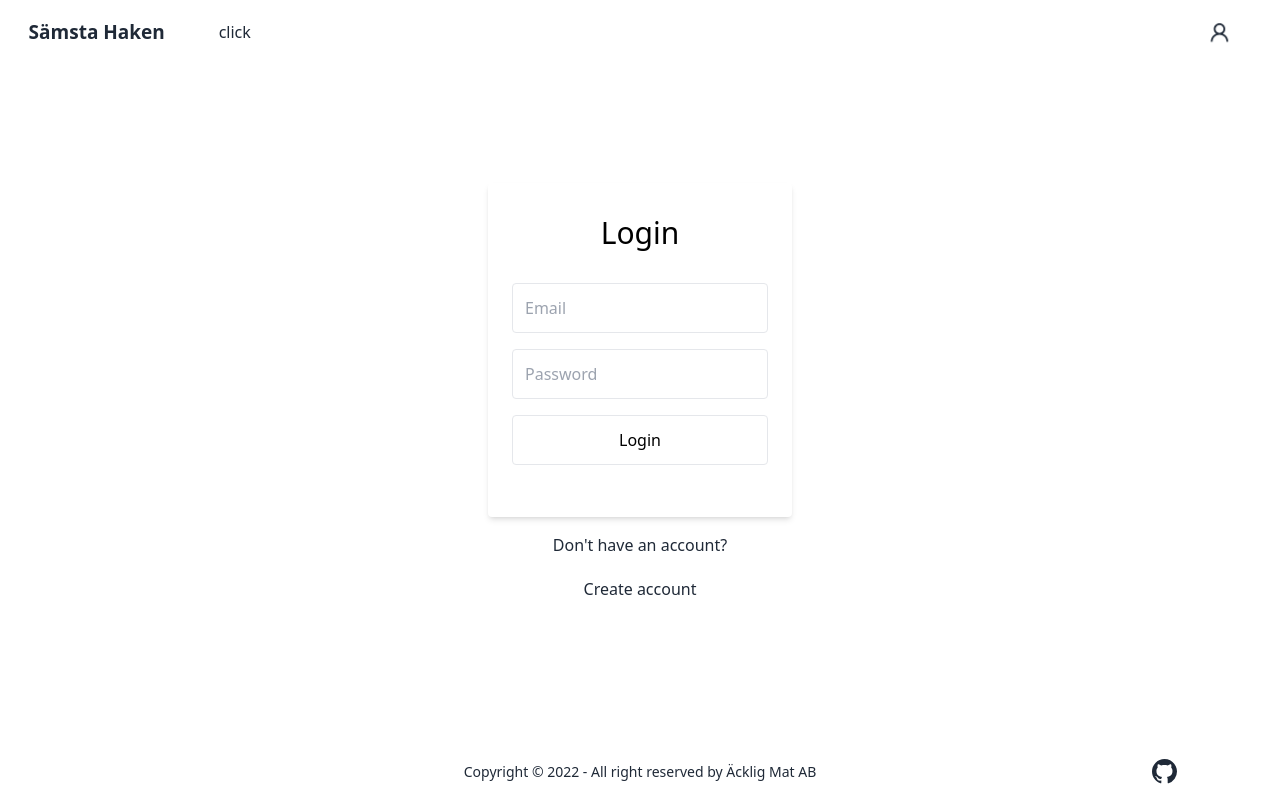
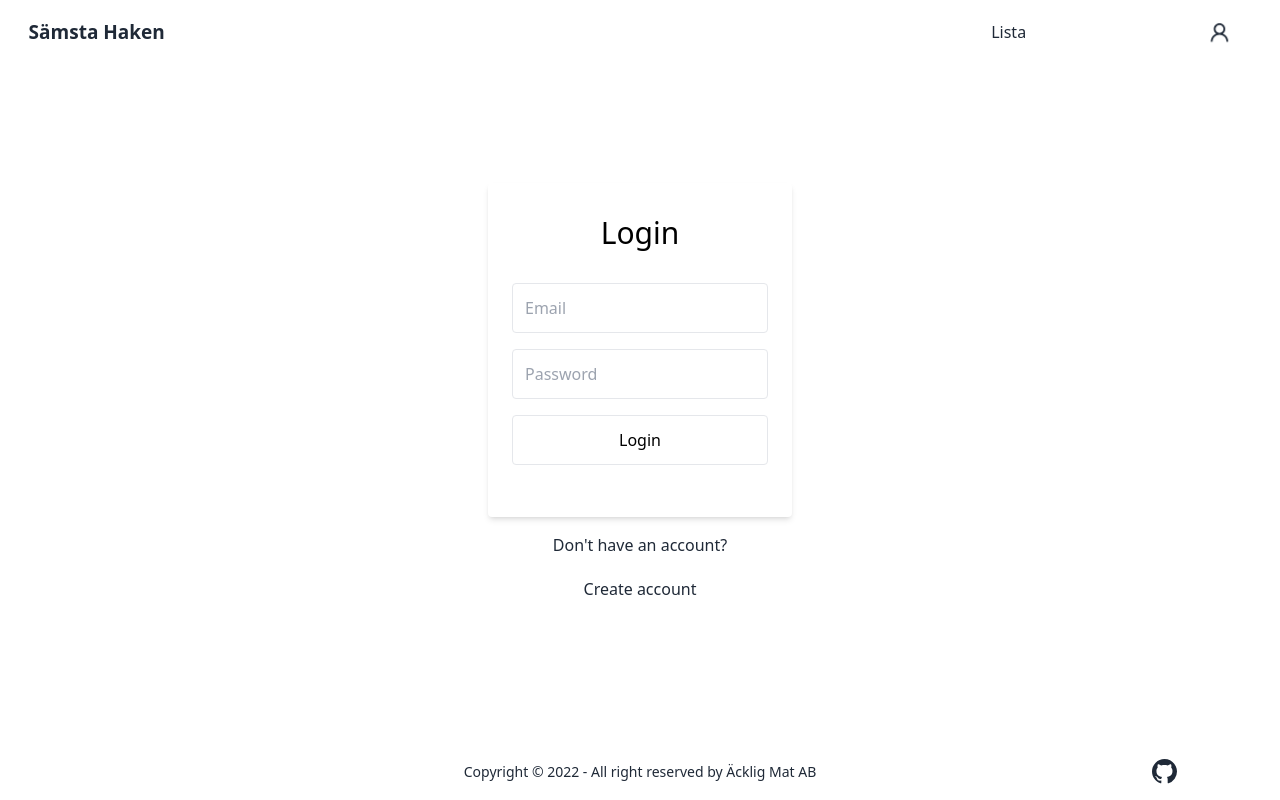
Before and after one commit to Tsubarah/samsta-haken, a React (Vite) app: page /login in a window 1280 px wide. Shown: the top 800 px of the page. Built offline with nearby package versions, Linux system fonts and the light colour scheme; no server answers; the database is empty.

Commit message:
moved list button

```diff
--- a/src/components/NavBar.jsx
+++ b/src/components/NavBar.jsx
@@ -25,9 +25,16 @@ const NavBar = () => {
 	return (
 		<>
 			{/* Mobile view */}
-      <div className="navbar bg-base-100 px-4 lg:hidden">
+			<div className="navbar bg-base-100 px-4 lg:hidden grid grid-cols-12">
 				{/* Search bar */}
-        <SearchForm className={"w-full"} />
+				<SearchForm className={"col-span-11"} />
+
+				<button
+					className="col-start-12 justify-self-center"
+					onClick={() => setDrawerIsOpen(!drawerIsOpen)}
+				>
+					Lista
+				</button>
 			</div>
 
 			{/* Desktop view */}
@@ -37,18 +44,22 @@ const NavBar = () => {
 						Sämsta Haken
 					</h1>
 				</Link>
+
+				<SearchForm className={`w-full col-start-4 col-end-10 ${hidden}`} />
+
 				<button
-          className="col-start-3"
-          onClick={() => setDrawerIsOpen(!drawerIsOpen)}>
-          click
+					className="col-start-10 justify-self-center"
+					onClick={() => setDrawerIsOpen(!drawerIsOpen)}
+				>
+					Lista
 				</button>
-        <SearchForm className={`w-full col-start-5 col-end-11 ${hidden}`} />
 
 				<button
 					className={`col-start-11 justify-self-end gap-2 ${hidden}`}
 					onClick={() => {
 						isAdmin ? setShowAdminForm(!showAdminForm) : setShowTips(!showTips);
-          }}>
+					}}
+				>
 					<HiOutlinePencil size={20} />
 					{isAdmin ? (
 						<span className="btm-nav-label">Registrera</span>
@@ -63,7 +74,8 @@ const NavBar = () => {
 					</label>
 					<ul
 						tabIndex={0}
-            className="mt-3 p-2 shadow menu menu-compact dropdown-content bg-base-100 rounded-box w-52">
+						className="mt-3 p-2 shadow menu menu-compact dropdown-content bg-base-100 rounded-box w-52"
+					>
 						<li>
 							{isAdmin && (
 								<Link to="/admin" className="justify-between">
--- a/src/components/SearchForm.jsx
+++ b/src/components/SearchForm.jsx
@@ -49,7 +49,6 @@ const SearchForm = ({ className }) => {
 
 	useEffect(() => {
 		if (positionLatLng) {
-			console.log(positionLatLng);
 			setLocation(positionLatLng);
 			setAddress(positionAddress);
 		}
--- a/src/contexts/AuthContext.jsx
+++ b/src/contexts/AuthContext.jsx
@@ -135,11 +135,7 @@ const AuthContextProvider = ({ children }) => {
 	const handleSearch = async (address) => {
 		const addressResponse = await getLocationWithAddress(address);
 
-		console.log("Searched city in COntext", addressResponse);
-
 		const city = findSearchedCity(addressResponse);
-
-		console.log("city function", city);
 
 		setSearchedCity(city);
 
--- a/src/utils/helpers.jsx
+++ b/src/utils/helpers.jsx
@@ -26,8 +26,6 @@ export const findSearchedCity = (adressResponse) => {
 			(location) => location.address_components
 		);
 
-		console.log("adressComponents", adressComponents[0]);
-
 		const postalTownIndex = adressComponents[0]
 			.map((location) => location.types)
 			.findIndex((location) => location == "postal_town");
@@ -43,9 +41,6 @@ export const findSearchedCity = (adressResponse) => {
 			city =
 				adressResponse.results[0].address_components[localityIndex].long_name;
 		}
-
-		console.log("postalTownIndex", postalTownIndex);
-		console.log("localityIndex", localityIndex);
 	}
 
 	return city;
```
Lines whose indentation alone changed are shown as unchanged.
